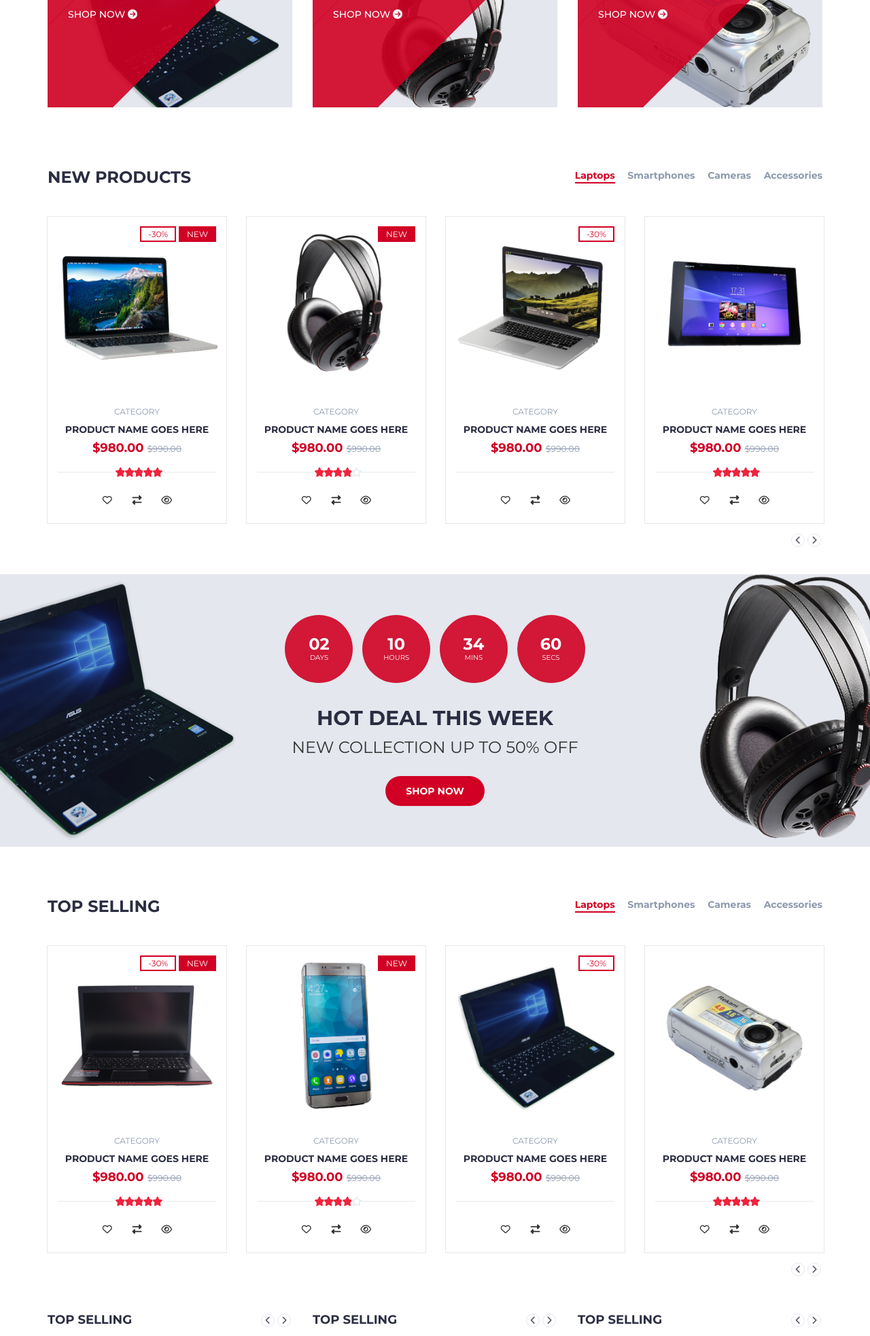
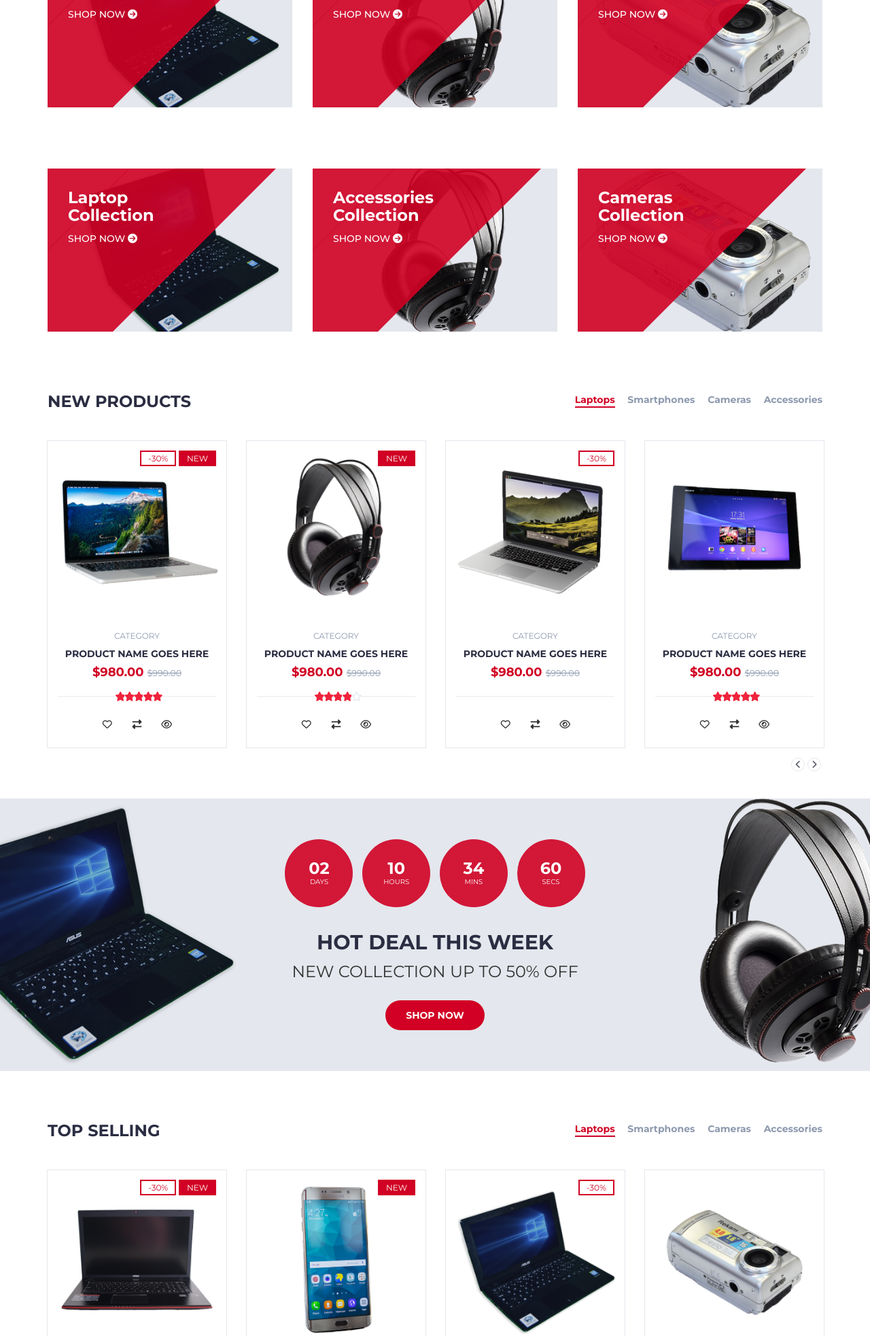
Before and after one commit to mercyogalo/Electric-website, a Django app: page / in a window 1280 px wide. Shown: the part 334-2300 px from the top of the page at 68% size. Run offline with Django 4.2, Linux system fonts and the light colour scheme; some libraries are stand-ins or nearby versions; some web fonts are replaced.

Commit message:
added a file

```diff
--- a/electricwebsite/shop_features/templates/index.html
+++ b/electricwebsite/shop_features/templates/index.html
@@ -9,6 +9,67 @@
 {% block  body %}
 
 <main>
+
+
+
+		<!-- SECTION -->
+		<div class="section">
+			<!-- container -->
+			<div class="container">
+				<!-- row -->
+				<div class="row">
+					<!-- shop -->
+					<div class="col-md-4 col-xs-6">
+						<div class="shop">
+							<div class="shop-img">
+								<img src="{% static './img/shop01.png' %}" alt="">
+							</div>
+							<div class="shop-body">
+								<h3>Laptop<br>Collection</h3>
+								<a href="#" class="cta-btn">Shop now <i class="fa fa-arrow-circle-right"></i></a>
+							</div>
+						</div>
+					</div>
+					<!-- /shop -->
+
+					<!-- shop -->
+					<div class="col-md-4 col-xs-6">
+						<div class="shop">
+							<div class="shop-img">
+								<img src="{% static './img/shop03.png' %}" alt="">
+							</div>
+							<div class="shop-body">
+								<h3>Accessories<br>Collection</h3>
+								<a href="#" class="cta-btn">Shop now <i class="fa fa-arrow-circle-right"></i></a>
+							</div>
+						</div>
+					</div>
+					<!-- /shop -->
+
+					<!-- shop -->
+					<div class="col-md-4 col-xs-6">
+						<div class="shop">
+							<div class="shop-img">
+								<img src="{% static './img/shop02.png' %}" alt="">
+							</div>
+							<div class="shop-body">
+								<h3>Cameras<br>Collection</h3>
+								<a href="#" class="cta-btn">Shop now <i class="fa fa-arrow-circle-right"></i></a>
+							</div>
+						</div>
+					</div>
+					<!-- /shop -->
+				</div>
+				<!-- /row -->
+			</div>
+			<!-- /container -->
+		</div>
+		<!-- /SECTION -->
+
+
+
+
+
 
 		<!-- SECTION -->
 		<div class="section">
```
